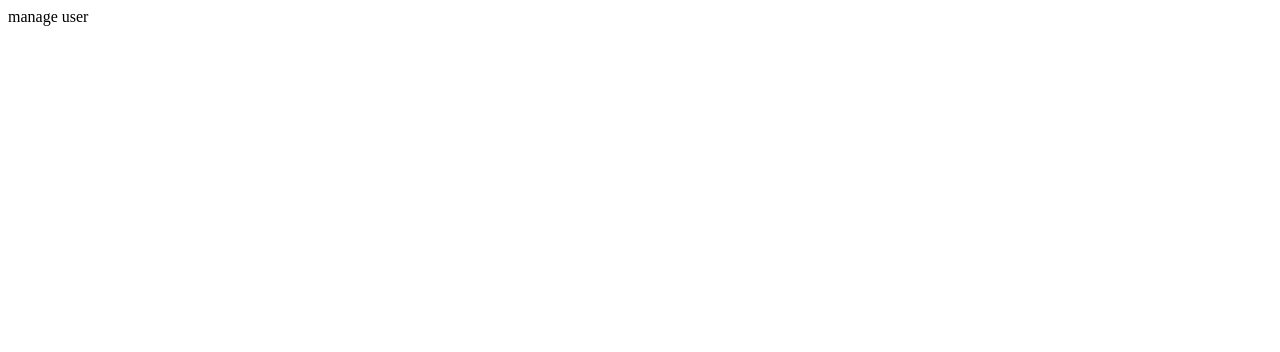
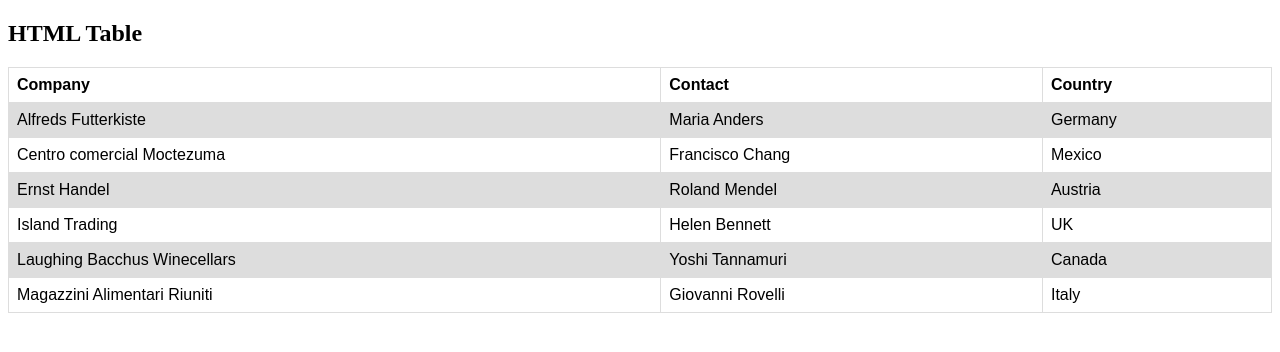
Before and after one commit to bossvirus03/react-vite-ts-templale, a React (Vite) app: page /users in a window 1280 px wide. Shown: the top 352 px of the page. Built offline with nearby package versions, Linux system fonts and the light colour scheme.

Commit message:
Bài tập Design table User

```diff
--- /dev/null
+++ b/src/components/users/users.table.tsx
@@ -0,0 +1,48 @@
+import "../../styles/User.css";
+function UsersTable() {
+  return (
+    <div>
+      <h2>HTML Table</h2>
+
+      <table>
+        <tr>
+          <th>Company</th>
+          <th>Contact</th>
+          <th>Country</th>
+        </tr>
+        <tr>
+          <td>Alfreds Futterkiste</td>
+          <td>Maria Anders</td>
+          <td>Germany</td>
+        </tr>
+        <tr>
+          <td>Centro comercial Moctezuma</td>
+          <td>Francisco Chang</td>
+          <td>Mexico</td>
+        </tr>
+        <tr>
+          <td>Ernst Handel</td>
+          <td>Roland Mendel</td>
+          <td>Austria</td>
+        </tr>
+        <tr>
+          <td>Island Trading</td>
+          <td>Helen Bennett</td>
+          <td>UK</td>
+        </tr>
+        <tr>
+          <td>Laughing Bacchus Winecellars</td>
+          <td>Yoshi Tannamuri</td>
+          <td>Canada</td>
+        </tr>
+        <tr>
+          <td>Magazzini Alimentari Riuniti</td>
+          <td>Giovanni Rovelli</td>
+          <td>Italy</td>
+        </tr>
+      </table>
+    </div>
+  );
+}
+
+export default UsersTable;
--- a/src/main.tsx
+++ b/src/main.tsx
@@ -2,6 +2,7 @@
 import ReactDOM from "react-dom/client";
 import App from "./App.tsx";
 import { createBrowserRouter, RouterProvider } from "react-router-dom";
+import UsersPage from "./screen/Users.page.tsx";
 const router = createBrowserRouter([
   {
     path: "/",
@@ -9,7 +10,7 @@
   },
   {
     path: "/users",
-    element: <div>manage user</div>,
+    element: <UsersPage />,
   },
 ]);
 ReactDOM.createRoot(document.getElementById("root")!).render(
--- /dev/null
+++ b/src/screen/Users.page.tsx
@@ -0,0 +1,7 @@
+import UsersTable from "../components/users/users.table";
+
+function UsersPage() {
+  return <UsersTable />;
+}
+
+export default UsersPage;
--- /dev/null
+++ b/src/styles/User.css
@@ -0,0 +1,16 @@
+table {
+  font-family: arial, sans-serif;
+  border-collapse: collapse;
+  width: 100%;
+}
+
+td,
+th {
+  border: 1px solid #dddddd;
+  text-align: left;
+  padding: 8px;
+}
+
+tr:nth-child(even) {
+  background-color: #dddddd;
+}
```
